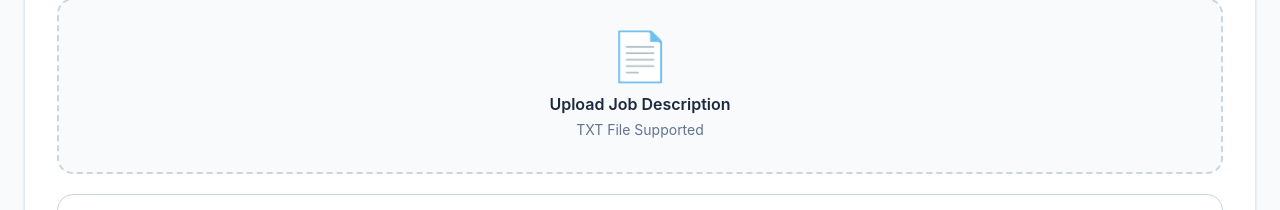
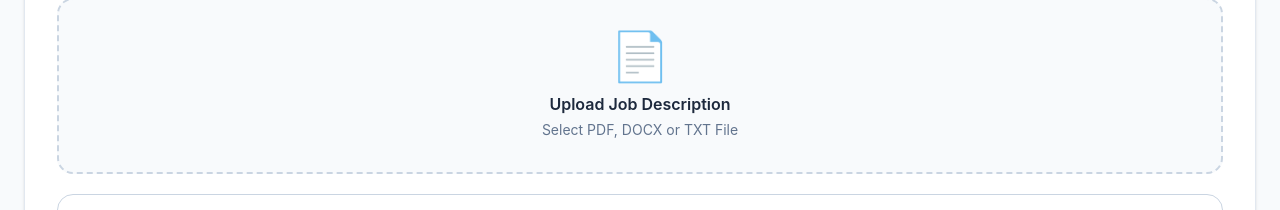
Before and after one commit to Vishal7202/ai-resume-screening-platform, a React app in the folder frontend/: page / in a window 1280 px wide. Shown: the part 880-1090 px from the top of the page. Built offline with nearby package versions, Linux system fonts and the light colour scheme; the HTML template or start-up script is replaced by a standard one.

Commit message:
Add job description upload support

```diff
--- a/frontend/src/components/JobDescription.jsx
+++ b/frontend/src/components/JobDescription.jsx
@@ -121,7 +121,7 @@ const JobDescription = ({
           </h3>
 
           <p className="text-sm text-slate-500 mt-1">
-            TXT File Supported
+            Select PDF, DOCX or TXT File
           </p>
 
         </div>
```
